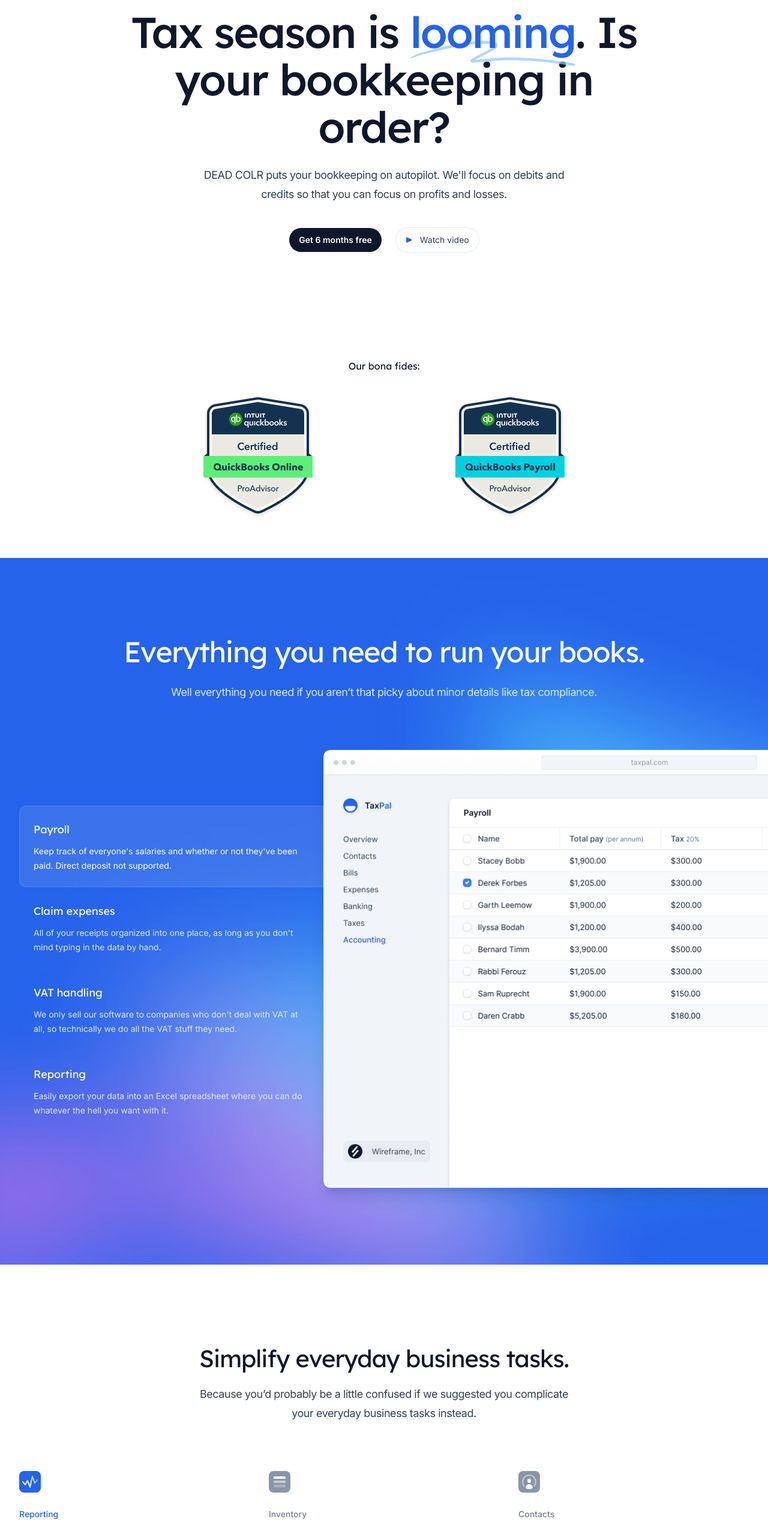
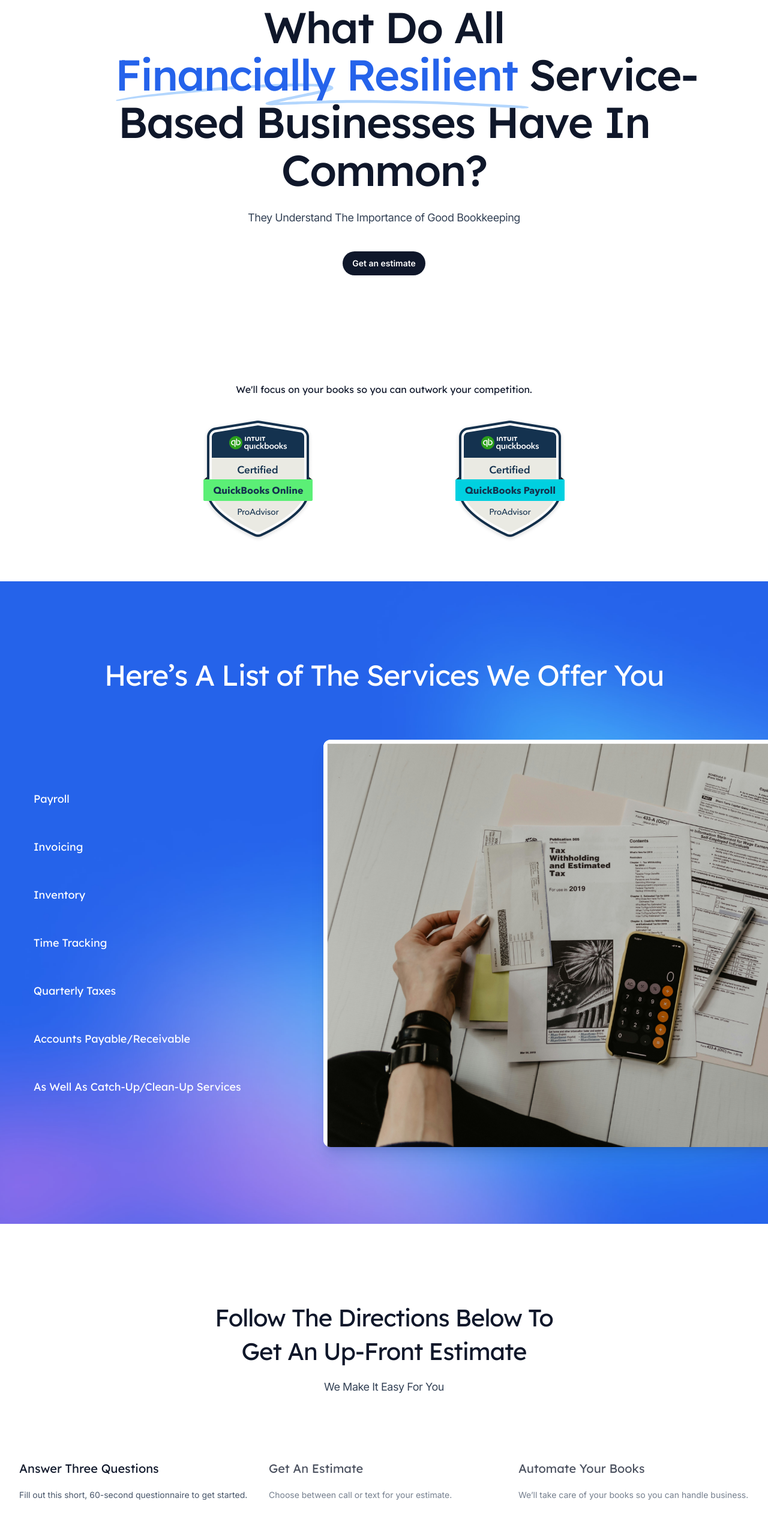
Before and after one commit to deadcolr/deadcolr.github.io, a Next.js app: page / in a window 1280 px wide. Shown: the part 234-2776 px from the top of the page at 60% size. Built offline with nearby package versions, Linux system fonts and the light colour scheme.

Commit message:
Update website copy

```diff
--- a/src/app/layout.jsx
+++ b/src/app/layout.jsx
@@ -5,11 +5,11 @@ import '@/styles/tailwind.css'
 
 export const metadata = {
   title: {
-    template: '%s - TaxPal',
-    default: 'TaxPal - Accounting made simple for small businesses',
+    template: '%s - DEAD COLR',
+    default: 'DEAD COLR Bookkeeping',
   },
   description:
-    'Most bookkeeping software is accurate, but hard to use. We make the opposite trade-off, and hope you don’t get audited.',
+    'With DEAD COLR, your bookkeeping is on autopilot.',
 }
 
 const inter = Inter({
--- a/src/app/page.jsx
+++ b/src/app/page.jsx
@@ -17,9 +17,9 @@ export default function Home() {
         <PrimaryFeatures />
         <SecondaryFeatures />
         <CallToAction />
-        <Testimonials />
-        <Pricing />
-        <Faqs />
+        {/* <Testimonials /> */}
+        {/* <Pricing /> */}
+        {/* <Faqs /> */}
       </main>
       <Footer />
     </>
--- a/src/components/CallToAction.jsx
+++ b/src/components/CallToAction.jsx
@@ -21,14 +21,13 @@ export function CallToAction() {
       <Container className="relative">
         <div className="mx-auto max-w-lg text-center">
           <h2 className="font-display text-3xl tracking-tight text-white sm:text-4xl">
-            Get started today
+            No More Stressful, Last Minute Books
           </h2>
           <p className="mt-4 text-lg tracking-tight text-white">
-            It’s time to take control of your books. Buy our software so you can
-            feel like you’re doing something productive.
+            You’re One Click Away From Your Easiest Tax Season Yet
           </p>
-          <Button href="/register" color="white" className="mt-10">
-            Get 6 months free
+          <Button href="https://docs.google.com/forms/d/e/1FAIpQLSeU4WnJpJy3uZDBAAT6GdDnKQtf9Q9pVLIK7OY7AWNrpU_AbA/viewform?usp=share_link" target="_blank" color="white" className="mt-10">
+            Get an estimate
           </Button>
         </div>
       </Container>
--- a/src/components/Footer.jsx
+++ b/src/components/Footer.jsx
@@ -9,18 +9,18 @@ export function Footer() {
     <footer className="bg-slate-50">
       <Container>
         <div className="py-16">
-          <Logo className="mx-auto h-10 w-auto" />
+          {/* <Logo className="mx-auto h-10 w-auto" /> */}
           <nav className="mt-10 text-sm" aria-label="quick links">
             <div className="-my-1 flex justify-center gap-x-6">
-              <NavLink href="#features">Features</NavLink>
+              {/* <NavLink href="#features">Features</NavLink>
               <NavLink href="#testimonials">Testimonials</NavLink>
-              <NavLink href="#pricing">Pricing</NavLink>
+              <NavLink href="#pricing">Pricing</NavLink> */}
             </div>
           </nav>
         </div>
         <div className="flex flex-col items-center border-t border-slate-400/10 py-10 sm:flex-row-reverse sm:justify-between">
           <div className="flex gap-x-6">
-            <Link href="#" className="group" aria-label="TaxPal on X">
+            <Link href="https://twitter.com/deadcolr" className="group" aria-label="DEAD COLR on X">
               <svg
                 className="h-6 w-6 fill-slate-500 group-hover:fill-slate-700"
                 aria-hidden="true"
@@ -29,7 +29,7 @@ export function Footer() {
                 <path d="M13.3174 10.7749L19.1457 4H17.7646L12.7039 9.88256L8.66193 4H4L10.1122 12.8955L4 20H5.38119L10.7254 13.7878L14.994 20H19.656L13.3171 10.7749H13.3174ZM11.4257 12.9738L10.8064 12.0881L5.87886 5.03974H8.00029L11.9769 10.728L12.5962 11.6137L17.7652 19.0075H15.6438L11.4257 12.9742V12.9738Z" />
               </svg>
             </Link>
-            <Link href="#" className="group" aria-label="TaxPal on GitHub">
+            {/* <Link href="#" className="group" aria-label="TaxPal on GitHub">
               <svg
                 className="h-6 w-6 fill-slate-500 group-hover:fill-slate-700"
                 aria-hidden="true"
@@ -37,10 +37,10 @@ export function Footer() {
               >
                 <path d="M12 2C6.477 2 2 6.484 2 12.017c0 4.425 2.865 8.18 6.839 9.504.5.092.682-.217.682-.483 0-.237-.008-.868-.013-1.703-2.782.605-3.369-1.343-3.369-1.343-.454-1.158-1.11-1.466-1.11-1.466-.908-.62.069-.608.069-.608 1.003.07 1.531 1.032 1.531 1.032.892 1.53 2.341 1.088 2.91.832.092-.647.35-1.088.636-1.338-2.22-.253-4.555-1.113-4.555-4.951 0-1.093.39-1.988 1.029-2.688-.103-.253-.446-1.272.098-2.65 0 0 .84-.27 2.75 1.026A9.564 9.564 0 0 1 12 6.844a9.59 9.59 0 0 1 2.504.337c1.909-1.296 2.747-1.027 2.747-1.027.546 1.379.202 2.398.1 2.651.64.7 1.028 1.595 1.028 2.688 0 3.848-2.339 4.695-4.566 4.943.359.309.678.92.678 1.855 0 1.338-.012 2.419-.012 2.747 0 .268.18.58.688.482A10.02 10.02 0 0 0 22 12.017C22 6.484 17.522 2 12 2Z" />
               </svg>
-            </Link>
+            </Link> */}
           </div>
           <p className="mt-6 text-sm text-slate-500 sm:mt-0">
-            Copyright &copy; {new Date().getFullYear()} TaxPal. All rights
+            Copyright &copy; {new Date().getFullYear()} DEAD COLR LLC. All rights
             reserved.
           </p>
         </div>
--- a/src/components/Header.jsx
+++ b/src/components/Header.jsx
@@ -97,13 +97,13 @@ export function Header() {
       <Container>
         <nav className="relative z-50 flex justify-between">
           <div className="flex items-center md:gap-x-12">
-            <Link href="#" aria-label="Home">
-              <Logo className="h-10 w-auto" />
+            <Link href="#" aria-label="Home" className='font-semibold text-xl'>
+              <span className='text-blue-600'>DEAD</span> COLR Bookkeeping
             </Link>
             <div className="hidden md:flex md:gap-x-6">
-              <NavLink href="#features">Features</NavLink>
+              {/* <NavLink href="#features">Features</NavLink>
               <NavLink href="#testimonials">Testimonials</NavLink>
-              <NavLink href="#pricing">Pricing</NavLink>
+              <NavLink href="#pricing">Pricing</NavLink> */}
             </div>
           </div>
           <div className="flex items-center gap-x-5 md:gap-x-8">
--- a/src/components/Hero.jsx
+++ b/src/components/Hero.jsx
@@ -9,7 +9,7 @@ export function Hero() {
   return (
     <Container className="pb-16 pt-20 text-center lg:pt-32">
       <h1 className="mx-auto max-w-4xl font-display text-5xl font-medium tracking-tight text-slate-900 sm:text-7xl">
-        Tax season is{' '}
+        What Do All{' '}
         <span className="relative whitespace-nowrap text-blue-600">
           <svg
             aria-hidden="true"
@@ -19,16 +19,16 @@ export function Hero() {
           >
             <path d="M203.371.916c-26.013-2.078-76.686 1.963-124.73 9.946L67.3 12.749C35.421 18.062 18.2 21.766 6.004 25.934 1.244 27.561.828 27.778.874 28.61c.07 1.214.828 1.121 9.595-1.176 9.072-2.377 17.15-3.92 39.246-7.496C123.565 7.986 157.869 4.492 195.942 5.046c7.461.108 19.25 1.696 19.17 2.582-.107 1.183-7.874 4.31-25.75 10.366-21.992 7.45-35.43 12.534-36.701 13.884-2.173 2.308-.202 4.407 4.442 4.734 2.654.187 3.263.157 15.593-.78 35.401-2.686 57.944-3.488 88.365-3.143 46.327.526 75.721 2.23 130.788 7.584 19.787 1.924 20.814 1.98 24.557 1.332l.066-.011c1.201-.203 1.53-1.825.399-2.335-2.911-1.31-4.893-1.604-22.048-3.261-57.509-5.556-87.871-7.36-132.059-7.842-23.239-.254-33.617-.116-50.627.674-11.629.54-42.371 2.494-46.696 2.967-2.359.259 8.133-3.625 26.504-9.81 23.239-7.825 27.934-10.149 28.304-14.005.417-4.348-3.529-6-16.878-7.066Z" />
           </svg>
-          <span className="relative">looming</span>
+          <span className="relative">Financially Resilient</span>{` `}
         </span>
-        . Is your bookkeeping in order?
+        Service-Based Businesses Have In Common?
       </h1>
       <p className="mx-auto mt-6 max-w-2xl text-lg tracking-tight text-slate-700">
-        DEAD COLR puts your bookkeeping on autopilot. We&apos;ll focus on debits and credits so that you can focus on profits and losses.
+        They Understand The Importance of Good Bookkeeping
       </p>
       <div className="mt-10 flex justify-center gap-x-6">
-        <Button href="/register">Get 6 months free</Button>
-        <Button
+        <Button href="https://docs.google.com/forms/d/e/1FAIpQLSeU4WnJpJy3uZDBAAT6GdDnKQtf9Q9pVLIK7OY7AWNrpU_AbA/viewform?usp=share_link" target="_blank">Get an estimate</Button>
+        {/* <Button
           href="https://www.youtube.com/watch?v=dQw4w9WgXcQ"
           variant="outline"
         >
@@ -39,11 +39,11 @@ export function Hero() {
             <path d="m9.997 6.91-7.583 3.447A1 1 0 0 1 1 9.447V2.553a1 1 0 0 1 1.414-.91L9.997 5.09c.782.355.782 1.465 0 1.82Z" />
           </svg>
           <span className="ml-3">Watch video</span>
-        </Button>
+        </Button> */}
       </div>
       <div className="mt-36 lg:mt-44">
         <p className="font-display text-base text-slate-900">
-          Our bona fides:
+          We'll focus on your books so you can outwork your competition.
         </p>
         <ul
           role="list"
--- a/src/components/PrimaryFeatures.jsx
+++ b/src/components/PrimaryFeatures.jsx
@@ -7,35 +7,46 @@ import clsx from 'clsx'
 
 import { Container } from '@/components/Container'
 import backgroundImage from '@/images/background-features.jpg'
-import screenshotExpenses from '@/images/screenshots/expenses.png'
-import screenshotPayroll from '@/images/screenshots/payroll.png'
-import screenshotReporting from '@/images/screenshots/reporting.png'
-import screenshotVatReturns from '@/images/screenshots/vat-returns.png'
+import screenshotFeatures from '@/images/screenshots/features.png'
 
 const features = [
   {
     title: 'Payroll',
     description:
       "Keep track of everyone's salaries and whether or not they've been paid. Direct deposit not supported.",
-    image: screenshotPayroll,
+    image: screenshotFeatures,
   },
   {
-    title: 'Claim expenses',
+    title: 'Invoicing',
     description:
       "All of your receipts organized into one place, as long as you don't mind typing in the data by hand.",
-    image: screenshotExpenses,
+    image: screenshotFeatures,
   },
   {
-    title: 'VAT handling',
+    title: 'Inventory',
     description:
       "We only sell our software to companies who don't deal with VAT at all, so technically we do all the VAT stuff they need.",
-    image: screenshotVatReturns,
+    image: screenshotFeatures,
   },
   {
-    title: 'Reporting',
-    description:
-      'Easily export your data into an Excel spreadsheet where you can do whatever the hell you want with it.',
-    image: screenshotReporting,
+    title: 'Time Tracking',
+    description: '',
+    image: screenshotFeatures,
+  },
+  {
+    title: 'Quarterly Taxes',
+    description: '',
+    image: screenshotFeatures,
+  },
+  {
+    title: 'Accounts Payable/Receivable',
+    description: '',
+    image: screenshotFeatures,
+  },
+  {
+    title: 'As Well As Catch-Up/Clean-Up Services',
+    description: '',
+    image: screenshotFeatures,
   },
 ]
 
@@ -74,12 +85,12 @@ export function PrimaryFeatures() {
       <Container className="relative">
         <div className="max-w-2xl md:mx-auto md:text-center xl:max-w-none">
           <h2 className="font-display text-3xl tracking-tight text-white sm:text-4xl md:text-5xl">
-            Everything you need to run your books.
+            Here’s A List of The Services We Offer You
           </h2>
-          <p className="mt-6 text-lg tracking-tight text-blue-100">
+          {/* <p className="mt-6 text-lg tracking-tight text-blue-100">
             Well everything you need if you aren’t that picky about minor
             details like tax compliance.
-          </p>
+          </p> */}
         </div>
         <Tab.Group
           as="div"
@@ -95,9 +106,7 @@ export function PrimaryFeatures() {
                       key={feature.title}
                       className={clsx(
                         'group relative rounded-full px-4 py-1 lg:rounded-l-xl lg:rounded-r-none lg:p-6',
-                        selectedIndex === featureIndex
-                          ? 'bg-white lg:bg-white/10 lg:ring-1 lg:ring-inset lg:ring-white/10'
-                          : 'hover:bg-white/10 lg:hover:bg-white/5',
+
                       )}
                     >
                       <h3>
@@ -113,7 +122,7 @@ export function PrimaryFeatures() {
                           {feature.title}
                         </Tab>
                       </h3>
-                      <p
+                      {/* <p
                         className={clsx(
                           'mt-2 hidden text-sm lg:block',
                           selectedIndex === featureIndex
@@ -122,7 +131,7 @@ export function PrimaryFeatures() {
                         )}
                       >
                         {feature.description}
-                      </p>
+                      </p> */}
                     </div>
                   ))}
                 </Tab.List>
--- a/src/components/SecondaryFeatures.jsx
+++ b/src/components/SecondaryFeatures.jsx
@@ -6,6 +6,7 @@ import { Tab } from '@headlessui/react'
 import clsx from 'clsx'
 
 import { Container } from '@/components/Container'
+import { Button } from '@/components/Button'
 import screenshotContacts from '@/images/screenshots/contacts.png'
 import screenshotInventory from '@/images/screenshots/inventory.png'
 import screenshotProfitLoss from '@/images/screenshots/profit-loss.png'
@@ -13,9 +14,9 @@ import screenshotProfitLoss from '@/images/screenshots/profit-loss.png'
 const features = [
   {
     name: 'Reporting',
-    summary: 'Stay on top of things with always up-to-date reporting features.',
+    summary: 'Answer Three Questions',
     description:
-      'We talked about reporting in the section above but we needed three items here, so mentioning it one more time for posterity.',
+      'Fill out this short, 60-second questionnaire to get started.',
     image: screenshotProfitLoss,
     icon: function ReportingIcon() {
       let id = useId()
@@ -48,9 +49,9 @@ const features = [
   {
     name: 'Inventory',
     summary:
-      'Never lose track of what’s in stock with accurate inventory tracking.',
+      'Get An Estimate',
     description:
-      'We don’t offer this as part of our software but that statement is inarguably true. Accurate inventory tracking would help you for sure.',
+      'Choose between call or text for your estimate.',
     image: screenshotInventory,
     icon: function InventoryIcon() {
       return (
@@ -76,9 +77,9 @@ const features = [
   {
     name: 'Contacts',
     summary:
-      'Organize all of your contacts, service providers, and invoices in one place.',
+      'Automate Your Books',
     description:
-      'This also isn’t actually a feature, it’s just some friendly advice. We definitely recommend that you do this, you’ll feel really organized and professional.',
+      'We’ll take care of your books so you can handle business.',
     image: screenshotContacts,
     icon: function ContactsIcon() {
       return (
@@ -104,7 +105,7 @@ function Feature({ feature, isActive, className, ...props }) {
       className={clsx(className, !isActive && 'opacity-75 hover:opacity-100')}
       {...props}
     >
-      <div
+      {/* <div
         className={clsx(
           'w-9 rounded-lg',
           isActive ? 'bg-blue-600' : 'bg-slate-500',
@@ -113,14 +114,14 @@ function Feature({ feature, isActive, className, ...props }) {
         <svg aria-hidden="true" className="h-9 w-9" fill="none">
           <feature.icon />
         </svg>
-      </div>
+      </div> */}
       <h3
         className={clsx(
           'mt-6 text-sm font-medium',
           isActive ? 'text-blue-600' : 'text-slate-600',
         )}
       >
-        {feature.name}
+        {/* {feature.name} */}
       </h3>
       <p className="mt-2 font-display text-xl text-slate-900">
         {feature.summary}
@@ -176,32 +177,21 @@ function FeaturesDesktop() {
               />
             ))}
           </Tab.List>
-          <Tab.Panels className="relative mt-20 overflow-hidden rounded-4xl bg-slate-200 px-14 py-16 xl:px-16">
-            <div className="-mx-5 flex">
-              {features.map((feature, featureIndex) => (
-                <Tab.Panel
-                  static
-                  key={feature.summary}
-                  className={clsx(
-                    'px-5 transition duration-500 ease-in-out ui-not-focus-visible:outline-none',
-                    featureIndex !== selectedIndex && 'opacity-60',
-                  )}
-                  style={{ transform: `translateX(-${selectedIndex * 100}%)` }}
-                  aria-hidden={featureIndex !== selectedIndex}
-                >
-                  <div className="w-[52.75rem] overflow-hidden rounded-xl bg-white shadow-lg shadow-slate-900/5 ring-1 ring-slate-500/10">
-                    <Image
-                      className="w-full"
-                      src={feature.image}
-                      alt=""
-                      sizes="52.75rem"
-                    />
-                  </div>
-                </Tab.Panel>
-              ))}
-            </div>
-            <div className="pointer-events-none absolute inset-0 rounded-4xl ring-1 ring-inset ring-slate-900/10" />
-          </Tab.Panels>
+          <div className="mt-10 flex justify-center gap-x-6">
+            <Button href="https://docs.google.com/forms/d/e/1FAIpQLSeU4WnJpJy3uZDBAAT6GdDnKQtf9Q9pVLIK7OY7AWNrpU_AbA/viewform?usp=share_link" target="_blank">Get an estimate</Button>
+            {/* <Button
+              href="https://www.youtube.com/watch?v=dQw4w9WgXcQ"
+              variant="outline"
+            >
+              <svg
+                aria-hidden="true"
+                className="h-3 w-3 flex-none fill-blue-600 group-active:fill-current"
+              >
+                <path d="m9.997 6.91-7.583 3.447A1 1 0 0 1 1 9.447V2.553a1 1 0 0 1 1.414-.91L9.997 5.09c.782.355.782 1.465 0 1.82Z" />
+              </svg>
+              <span className="ml-3">Watch video</span>
+            </Button> */}
+          </div>
         </>
       )}
     </Tab.Group>
@@ -218,11 +208,10 @@ export function SecondaryFeatures() {
       <Container>
         <div className="mx-auto max-w-2xl md:text-center">
           <h2 className="font-display text-3xl tracking-tight text-slate-900 sm:text-4xl">
-            Simplify everyday business tasks.
+            Follow The Directions Below To Get An Up-Front Estimate
           </h2>
           <p className="mt-4 text-lg tracking-tight text-slate-700">
-            Because you’d probably be a little confused if we suggested you
-            complicate your everyday business tasks instead.
+            We Make It Easy For You
           </p>
         </div>
         <FeaturesMobile />
```
Also changed, not shown: src/images/screenshots/features.png (added).
